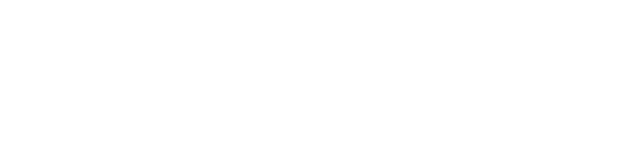
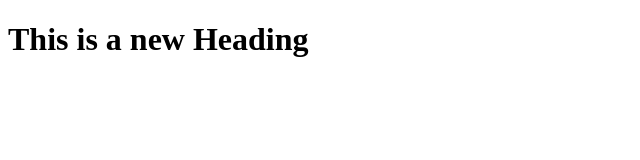
Before and after one commit to sayyed-abrar/sampleproject, a plain HTML site: page index.html in a window 1280 px wide. Shown: the whole page, without its empty margins (0-640 px from the left). Drawn offline with Linux system fonts and the light colour scheme.

Commit message:
New heading added

```diff
--- a/index.html
+++ b/index.html
@@ -4,6 +4,6 @@
 	<title>Demo</title>
 </head>
 <body>
-
+	<h1>This is a new Heading</h1>
 </body>
 </html>
```
